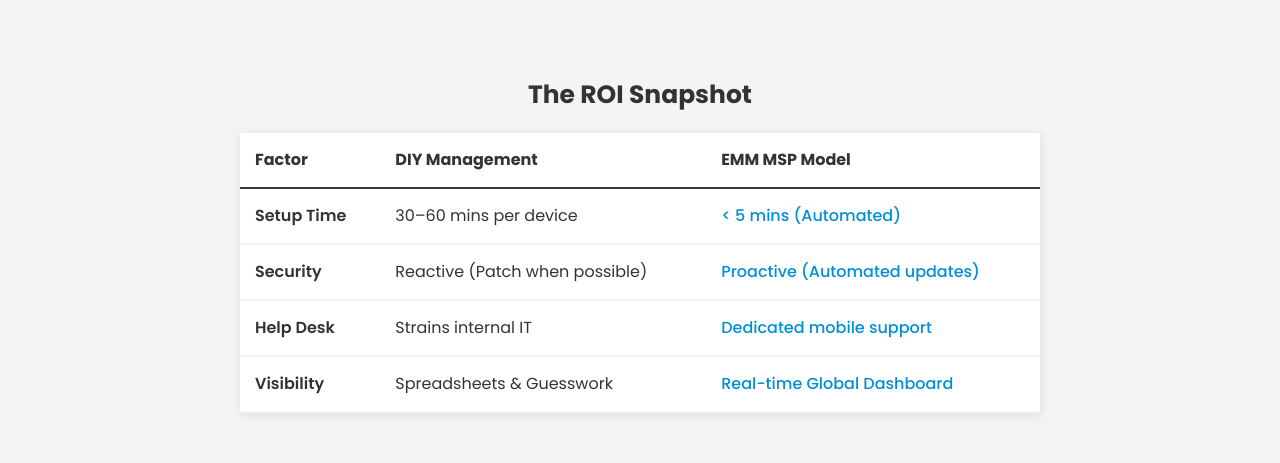
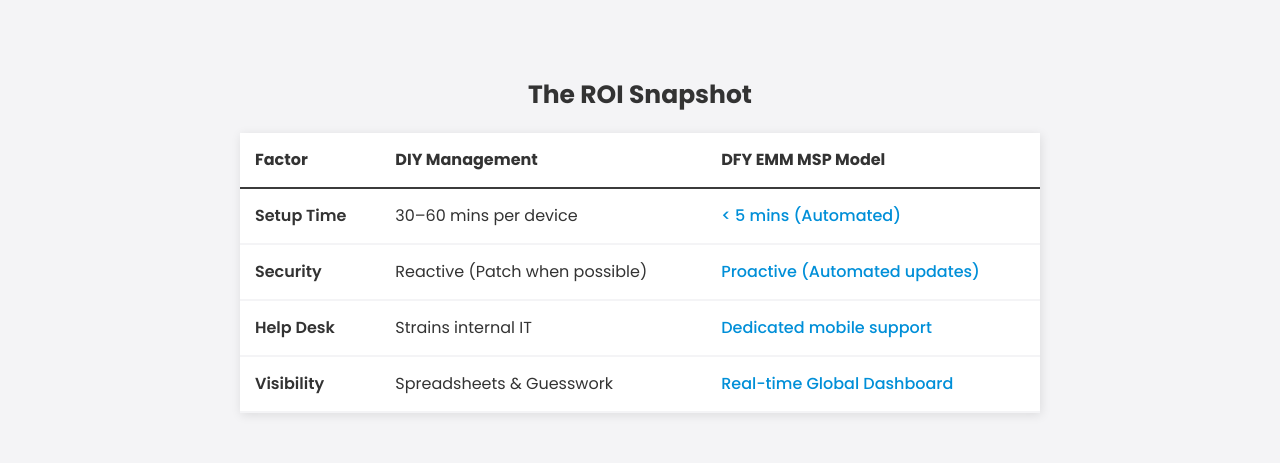
Before and after one commit to elspetha5/tms-website, a React (Vite) app: page / in a window 1280 px wide. Shown: the part 3500-3963 px from the top of the page. Built offline with nearby package versions, Linux system fonts and the light colour scheme; no server answers; a web font is replaced by a local one.

Commit message:
took .99 away from price/fixed spacing issues/added DFY to ROI table

```diff
--- a/src/pages/home-page/components/emm-msp-section/emm-msp-section.scss
+++ b/src/pages/home-page/components/emm-msp-section/emm-msp-section.scss
@@ -1,8 +1,6 @@
 @use "../../../../shared/tms-styles.scss" as styles;
 
 .emm-msp-section-container {
-  //   background-image: url("https://firebasestorage.googleapis.com/v0/b/total-mobility-solution-6c7cc.firebasestorage.app/o/light-mobile-device-background-slightly-angled.png?alt=media&token=7a793819-4e4e-427f-939b-4f1f2038e8a4");
-  //   background-size: 40%;
   background-color: styles.$extra-light-grey;
 }
 
@@ -11,6 +9,7 @@
   display: flex;
   flex-direction: column;
   align-items: center;
+  width: 100%;
 }
 
 .emm-msp-section-subtitle {
@@ -41,13 +40,6 @@
   position: relative;
   z-index: 1;
   clip-path: polygon(0% 0%, 100% 0%, 100% 60%, 50% 100%, 0% 60%);
-
-  //   &:nth-child(odd) {
-  //     margin-top: 0;
-  //     padding-bottom: 0;
-  //     padding-top: 140px;
-  //     clip-path: polygon(0% 100%, 0% 40%, 50% 0%, 100% 40%, 100% 100%);
-  //   }
 }
 
 .emm-msp-list-title {
@@ -68,6 +60,7 @@
 
 .emm-msp-table-container {
   width: 100%;
+  max-width: 800px;
   border-collapse: collapse;
   box-shadow: 1px 2px 10px rgba(0, 0, 0, 0.1);
   font-size: styles.rem(16);
--- a/src/pages/home-page/components/emm-msp-section/emm-msp-section.tsx
+++ b/src/pages/home-page/components/emm-msp-section/emm-msp-section.tsx
@@ -152,7 +152,7 @@ function EmmMspSection() {
               <tr className="emm-msp-table-head-tr">
                 <th className="emm-msp-cell">Factor</th>
                 <th className="emm-msp-cell">DIY Management</th>
-                <th className="emm-msp-cell">EMM MSP Model</th>
+                <th className="emm-msp-cell">DFY EMM MSP Model</th>
               </tr>
             </thead>
             <tbody>
--- a/src/pages/home-page/components/pricing-section/pricing-section.tsx
+++ b/src/pages/home-page/components/pricing-section/pricing-section.tsx
@@ -20,7 +20,7 @@ const pricingCardsArr = [
       "For companies wanting to get their mobile device fleet off to a running start",
     price: (
       <span>
-        $49.99<span className="pricing-per-text">/device</span>
+        $49<span className="pricing-per-text">/device</span>
       </span>
     ),
     items: [
@@ -42,7 +42,7 @@ const pricingCardsArr = [
     subtitle: "For companies ready to utilize their mobile fleet and scale",
     price: (
       <span>
-        $99.99<span className="pricing-per-text">/seat</span>
+        $99<span className="pricing-per-text">/seat</span>
       </span>
     ),
     items: [
@@ -61,7 +61,7 @@ const pricingCardsArr = [
       "For companies that know the value of partnerships with the right people",
     price: (
       <span>
-        $149.99<span className="pricing-per-text">/seat</span>
+        $149<span className="pricing-per-text">/seat</span>
       </span>
     ),
     items: [
```
